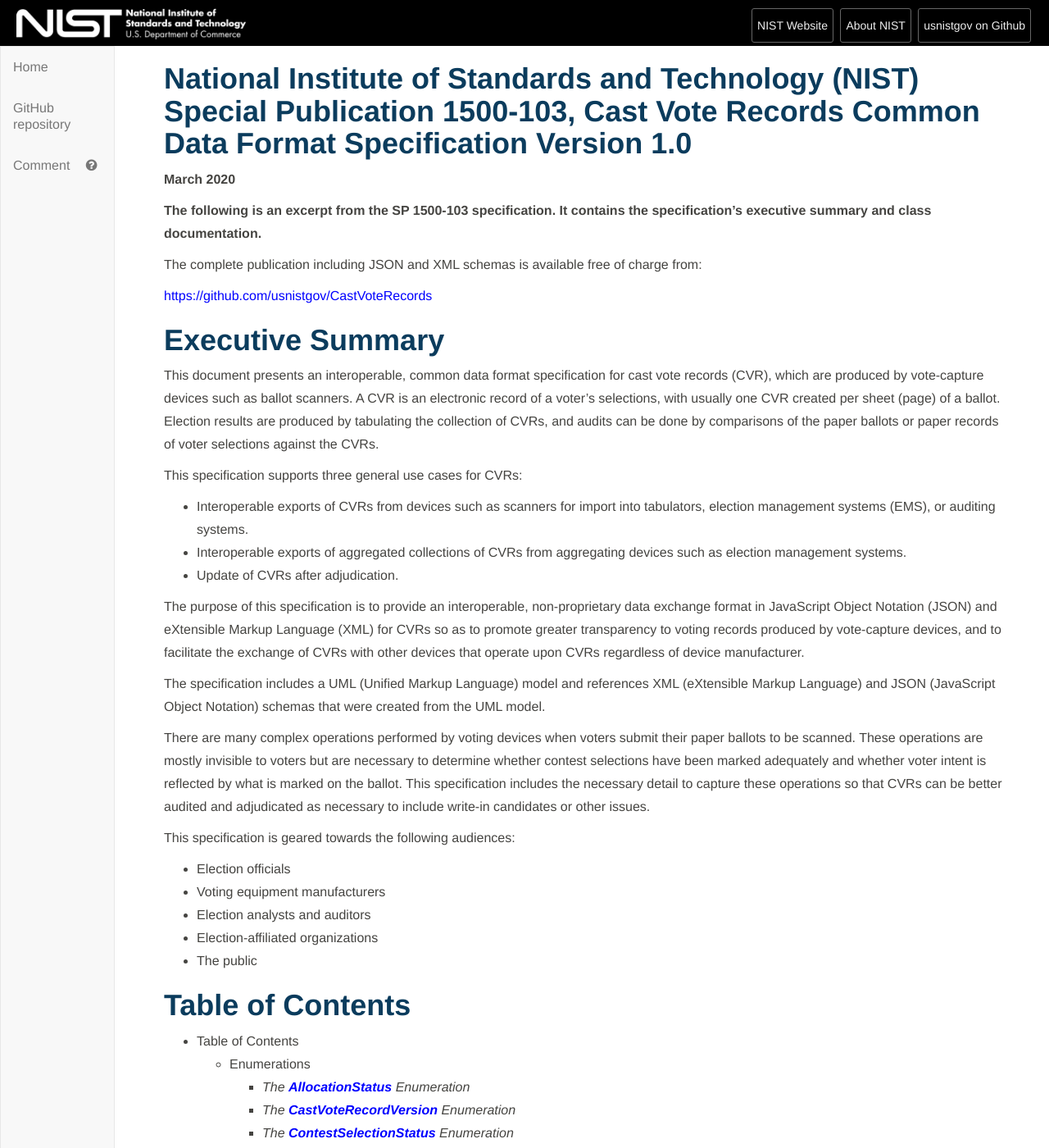
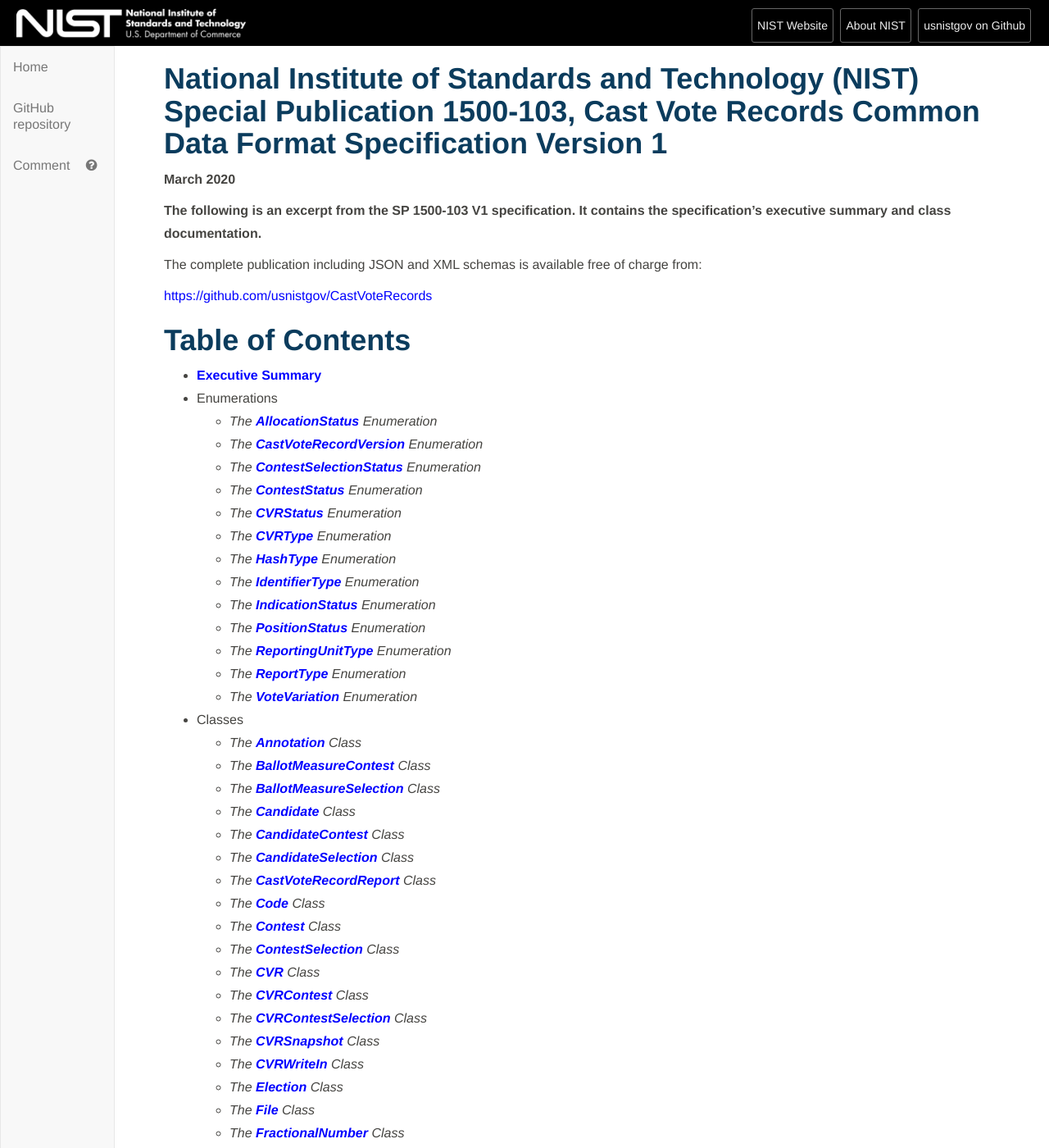
Before and after one commit to usnistgov/CastVoteRecords, a Jekyll site: the page built from index.md, in a window 1280 px wide and 1400 px high. Shown: the whole window at 82% size. Built offline with Jekyll 4.4.1, drawn with Linux system fonts in a browser that asks for light colours; our own code applies the rules of GitHub Pages for plain Markdown files; some of the changed text lies outside the part shown.

Commit message:
improved documantation

```diff
--- a/index.md
+++ b/index.md
@@ -1,40 +1,17 @@
-# National Institute of Standards and Technology (NIST) Special Publication 1500-103, Cast Vote Records Common Data Format Specification Version 1.0
+# National Institute of Standards and Technology (NIST) Special Publication 1500-103, Cast Vote Records Common Data Format Specification Version 1
 
 **March 2020**
 
-**The following is an excerpt from the SP 1500-103 specification. It contains the specification's executive summary and class documentation.**
+**The following is an excerpt from the SP 1500-103 V1 specification. It contains the specification's executive summary and class documentation.**
 
 The complete publication including JSON and XML schemas is available free of charge from:
 
 <https://github.com/usnistgov/CastVoteRecords>
 
-# Executive Summary
-
-This document presents an interoperable, common data format specification for cast vote records (CVR), which are produced by vote-capture devices such as ballot scanners.  A CVR is an electronic record of a voter’s selections, with usually one CVR created per sheet (page) of a ballot.  Election results are produced by tabulating the collection of CVRs, and audits can be done by comparisons of the paper ballots or paper records of voter selections against the CVRs.
-
-This specification supports three general use cases for CVRs:
-
-- Interoperable exports of CVRs from devices such as scanners for import into tabulators, election management systems (EMS), or auditing systems.
-- Interoperable exports of aggregated collections of CVRs from aggregating devices such as election management systems.
-- Update of CVRs after adjudication.
-
-The purpose of this specification is to provide an interoperable, non-proprietary data exchange format in JavaScript Object Notation (JSON) and eXtensible Markup Language (XML) for CVRs so as to promote greater transparency to voting records produced by vote-capture devices, and to facilitate the exchange of CVRs with other devices that operate upon CVRs regardless of device manufacturer.
-
-The specification includes a UML (Unified Markup Language) model and references XML (eXtensible Markup Language) and JSON (JavaScript Object Notation) schemas that were created from the UML model.
-
-There are many complex operations performed by voting devices when voters submit their paper ballots to be scanned.  These operations are mostly invisible to voters but are necessary to determine whether contest selections have been marked adequately and whether voter intent is reflected by what is marked on the ballot.  This specification includes the necessary detail to capture these operations so that CVRs can be better audited and adjudicated as necessary to include write-in candidates or other issues.
-
-This specification is geared towards the following audiences:
-
-- Election officials
-- Voting equipment manufacturers
-- Election analysts and auditors
-- Election-affiliated organizations
-- The public
 
 # Table of Contents
 
-- Table of Contents
+  - **[Executive Summary](#execsum)**
   - Enumerations
     - *The **[AllocationStatus](#18_5_3_43701b0_1533322047899_321573_5682)** Enumeration*
     - *The **[CastVoteRecordVersion](#18_0_2_6340208_1488984734564_983877_4662)** Enumeration*
```
Also changed, not shown: other parts of index.md (+24 -0 lines).
